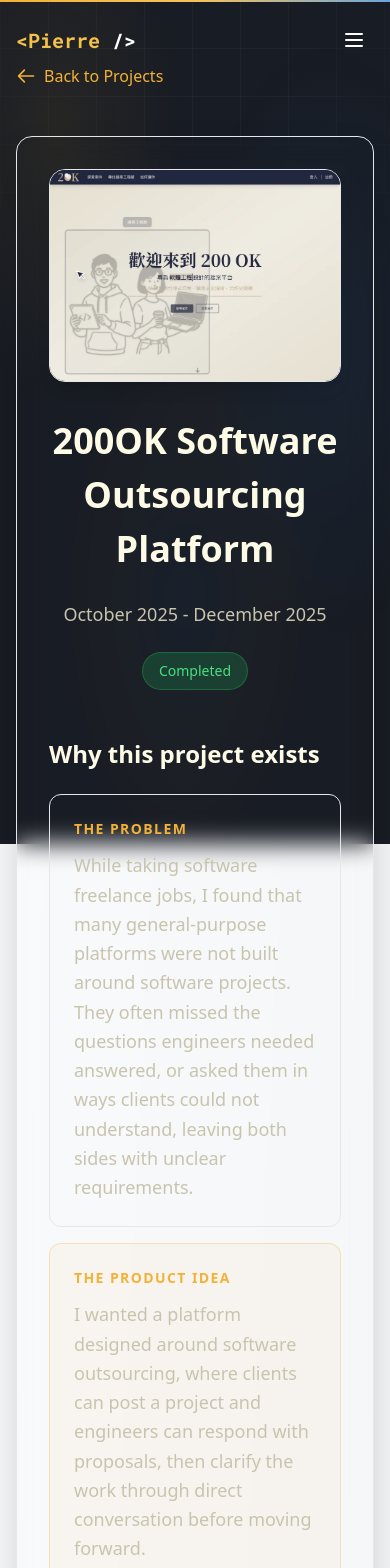
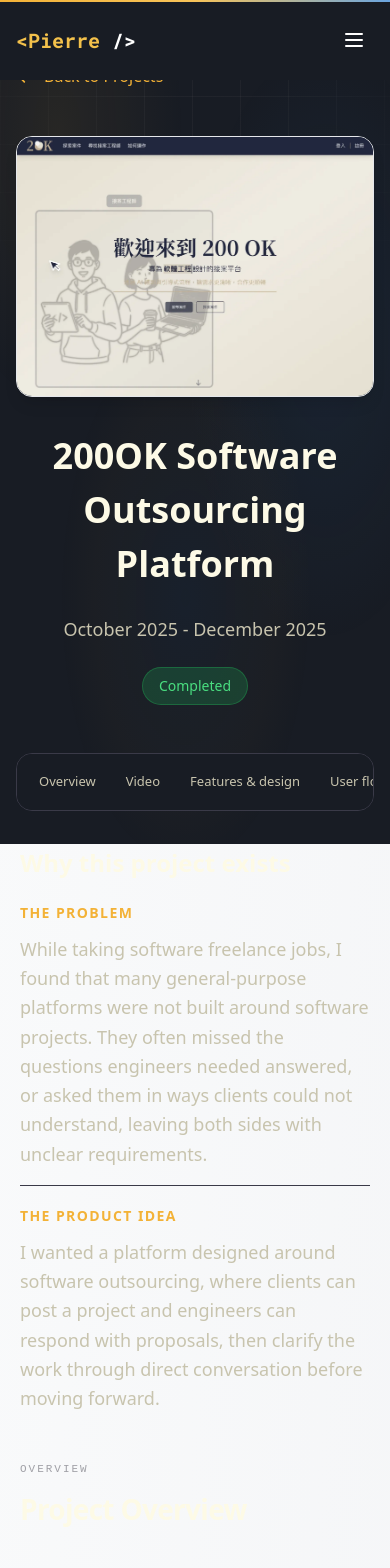
Before and after one commit to pierrechen2001/pierre-portfolio, a Next.js app: page /projects/200ok in a window 390 px wide. Shown: the top 1568 px of the page. Built offline with nearby package versions, Linux system fonts and the light colour scheme.

Commit message:
feat: organize project pages into cohesive reading sections

```diff
--- a/src/app/globals.css
+++ b/src/app/globals.css
@@ -318,3 +318,121 @@ body {
 .scrollbar-hide::-webkit-scrollbar {
   display: none;  /* Chrome, Safari and Opera */
 }
+
+/* Project detail: chapters share the site's palette and vary spacing and layout. */
+.project-detail-content { min-width: 0; }
+.project-section-nav {
+  position: sticky;
+  top: 68px;
+  z-index: 20;
+  display: flex;
+  gap: 6px;
+  overflow-x: auto;
+  padding: 10px;
+  margin: 0 0 48px;
+  border: 1px solid var(--border-color);
+  border-radius: 16px;
+  background: var(--background);
+}
+.project-section-nav a {
+  flex-shrink: 0;
+  padding: 10px 16px;
+  border-radius: 10px;
+  font-size: 14px;
+  color: var(--foreground-muted);
+  transition: background .2s, color .2s;
+}
+.project-section-nav a:hover, .project-section-nav a:focus-visible {
+  color: var(--foreground);
+  background: rgba(243, 178, 55, .10);
+}
+.project-introduction { padding: 16px 20px 0; }
+.project-context-item { padding: 0 20px 0 0; }
+.project-context-item + .project-context-item {
+  padding-left: 24px;
+  border-left: 1px solid var(--border-color);
+}
+.project-detail-section {
+  margin-bottom: 88px;
+  padding: 40px;
+  scroll-margin-top: 150px;
+}
+.project-section-plain { padding: 0; }
+.project-section-heading { margin-bottom: 36px; }
+.project-section-heading h2 {
+  font-size: clamp(28px, 3.2vw, 40px);
+  font-weight: 650;
+  letter-spacing: -.025em;
+  line-height: 1.25;
+}
+.project-section-eyebrow {
+  margin-bottom: 14px;
+  color: var(--text-muted);
+  font-family: ui-monospace, monospace;
+  font-size: 11px;
+  letter-spacing: .18em;
+}
+.project-overview-copy { max-width: 78ch; }
+.project-section-showcase, .project-section-gallery {
+  border-radius: 24px;
+  background: var(--background);
+  border: 1px solid var(--border-color);
+}
+.project-section-showcase .project-section-heading,
+.project-section-gallery .project-section-heading {
+  display: flex;
+  flex-direction: column;
+  align-items: center;
+  text-align: center;
+  margin-bottom: 40px;
+}
+.project-design-zone {
+  padding: 56px 20px 0;
+  border-top: 1px solid var(--border-color);
+}
+.project-design-zone #project-features-title {
+  font-size: clamp(28px, 3.2vw, 40px);
+  font-weight: 650;
+  letter-spacing: -.025em;
+}
+.project-design-zone .project-feature-card {
+  background: var(--background-alt);
+  border-color: var(--border-color);
+}
+.project-design-zone .project-feature-primary {
+  background: linear-gradient(125deg, rgba(243, 178, 55, .07), var(--background-alt) 60%);
+  border-color: rgba(243, 178, 55, .28);
+}
+.project-design-zone .project-feature-supporting {
+  background: transparent;
+  border: 0;
+  border-top: 1px solid var(--border-color);
+  border-radius: 0;
+}
+.project-section-flow {
+  padding: 56px 20px 0;
+  border-top: 1px solid var(--border-color);
+}
+.project-flow-step {
+  border-radius: 12px;
+  background: transparent;
+  border: 0;
+}
+.project-section-details { padding: 0 20px; margin-bottom: 64px; }
+.project-section-details .project-section-heading h2 { font-size: 28px; }
+.project-milestone { border-top: 1px solid var(--border-color); }
+.project-detail-page > header { background: var(--background); }
+@media (max-width: 767px) {
+  .project-section-nav { top: 65px; margin-bottom: 32px; }
+  .project-section-nav a { padding: 8px 12px; font-size: 13px; }
+  .project-detail-section { padding: 24px 20px; margin-bottom: 56px; }
+  .project-section-plain { padding: 0; }
+  .project-section-showcase, .project-section-gallery { border-radius: 20px; }
+  .project-introduction { padding: 4px; }
+  .project-context-item { padding: 0; }
+  .project-context-item + .project-context-item { padding: 20px 0 0; border-left: 0; border-top: 1px solid var(--border-color); }
+  .project-design-zone, .project-section-flow { padding: 36px 4px 0; }
+  .project-design-zone .project-feature-card { padding: 24px 20px; }
+  .project-section-details { padding: 0 4px; }
+  .project-section-details .project-section-heading h2 { font-size: 24px; }
+}
--- a/src/components/ProjectDetailClient.tsx
+++ b/src/components/ProjectDetailClient.tsx
@@ -7,12 +7,13 @@ import Footer from '@/components/Footer';
 import SiteBackground from '@/components/SiteBackground';
 import MediaCarousel from '@/components/MediaCarousel';
 import { motion } from 'framer-motion';
-import { EASE_OUT, Reveal, ScrollZoom } from '@/components/motion';
+import { EASE_OUT, Reveal } from '@/components/motion';
 import InteractiveIcon from '@/components/InteractiveIcon';
 import { useLanguage } from '@/contexts/LanguageContext';
 import { useEffect } from 'react';
 import type { Project } from '@/data/projects';
 import ProjectFeatureCards from '@/components/ProjectFeatureCards';
+import ProjectSection from '@/components/ProjectSection';
 
 interface ProjectProps {
   id: string;
@@ -22,6 +23,16 @@ interface ProjectProps {
 export default function ProjectDetailClient({ project, id }: ProjectProps) {
   const { t, language } = useLanguage();
   const userFlow = project.userFlow?.[language];
+  const hasImages = Boolean(project.galleryImages?.length);
+  const navigation = [
+    { id: 'overview', title: language === 'zh' ? '概述' : 'Overview' },
+    ...(project.youtubeVideoId ? [{ id: 'demo', title: language === 'zh' ? '影片' : 'Video' }] : []),
+    ...(!project.youtubeVideoId && hasImages ? [{ id: 'gallery', title: language === 'zh' ? '圖片' : 'Images' }] : []),
+    ...(project.features?.length ? [{ id: 'design', title: language === 'zh' ? '功能與設計' : 'Features & design' }] : []),
+    ...(userFlow?.length ? [{ id: 'flow', title: language === 'zh' ? '使用流程' : 'User flow' }] : []),
+    ...(project.youtubeVideoId && hasImages ? [{ id: 'gallery', title: language === 'zh' ? '圖片' : 'Images' }] : []),
+    { id: 'technology', title: language === 'zh' ? '技術與成果' : 'Technology & outcomes' },
+  ];
 
   const statusText = {
     completed: { zh: '已完成', en: 'Completed' },
@@ -74,9 +85,21 @@ export default function ProjectDetailClient({ project, id }: ProjectProps) {
     }
   }, [project.title, project.description, language]);
 
+  // Re-align deep links after the saved language changes the section heights.
+  useEffect(() => {
+    const frame = requestAnimationFrame(() => {
+      const sectionId = window.location.hash.slice(1);
+      const section = document.getElementById(sectionId);
+      if (section?.classList.contains('project-detail-section')) {
+        section.scrollIntoView({ block: 'start' });
+      }
+    });
+    return () => cancelAnimationFrame(frame);
+  }, [language, id]);
+
   return (
     <>
-      <div className="flex flex-col min-h-screen relative">
+      <div className="project-detail-page flex flex-col min-h-screen relative">
         {/* 添加結構化數據 */}
         <script
           type="application/ld+json"
@@ -112,7 +135,7 @@ export default function ProjectDetailClient({ project, id }: ProjectProps) {
             </Link>
 
             {/* 主要內容 */}
-            <div className="backdrop-blur-md bg-[var(--background-alt)]/60 rounded-2xl shadow-2xl border border-[var(--border-color)]/20 p-8 md:p-12">
+            <div className="project-detail-content">
 
               {/* 專案圖片 */}
               <motion.div initial={{ opacity: 0, scale: 0.94 }} animate={{ opacity: 1, scale: 1 }} transition={{ duration: 1.1, ease: EASE_OUT }} className="mb-8 md:mb-12 rounded-2xl overflow-hidden shadow-lg border border-[var(--border-color)]/10">
@@ -145,14 +168,21 @@ export default function ProjectDetailClient({ project, id }: ProjectProps) {
                 </div>
               </Reveal>
 
+              <nav className="project-section-nav" aria-label={language === 'zh' ? '專案頁面目錄' : 'Project sections'}>
+                {navigation.map(section => (
+                  <a key={section.id} href={`#${section.id}`}>{section.title}</a>
+                ))}
+              </nav>
+
+              <div className="project-introduction">
                 {/* 先交代產品要解決的問題與設計想法 */}
                 {project.productStory && (
-                <Reveal className="mb-12">
+                  <Reveal className="project-context mb-12">
                     <h2 className="text-2xl md:text-3xl font-bold mb-6 text-[var(--foreground)]">
                       {language === 'en' ? 'Why this project exists' : '為什麼做這個專案'}
                     </h2>
                     <div className="grid gap-4 md:grid-cols-2">
-                    <div className="rounded-xl border border-[var(--border-color)]/50 bg-[var(--background-alt)]/50 p-6">
+                      <div className="project-context-item">
                         <h3 className="mb-3 text-sm font-semibold tracking-widest text-primary uppercase">
                           {language === 'en' ? 'The problem' : '遇到的問題'}
                         </h3>
@@ -160,7 +190,7 @@ export default function ProjectDetailClient({ project, id }: ProjectProps) {
                           {project.productStory[language].problem}
                         </p>
                       </div>
-                    <div className="rounded-xl border border-primary/30 bg-primary/5 p-6">
+                      <div className="project-context-item">
                         <h3 className="mb-3 text-sm font-semibold tracking-widest text-primary uppercase">
                           {language === 'en' ? 'The product idea' : '產品想法'}
                         </h3>
@@ -173,32 +203,40 @@ export default function ProjectDetailClient({ project, id }: ProjectProps) {
                 )}
 
                 {/* 專案概述 */}
-              <Reveal className="mb-12">
-                <h2 className="text-2xl md:text-3xl font-bold mb-6 text-[var(--foreground)]">
-                  {language === 'en' ? 'Project Overview' : '專案概述'}
-                </h2>
-                <div className="text-[var(--foreground-muted)] leading-relaxed space-y-4">
+                <ProjectSection id="overview" title={language === 'en' ? 'Project Overview' : '專案概述'} eyebrow="OVERVIEW">
+                  <div className="project-overview-copy text-[var(--foreground-muted)] leading-relaxed space-y-4">
                     {project.fullDescription[language].split('\n').map(paragraph => paragraph.trim()).filter(Boolean).map((paragraph, i) => (
                       <p key={i} className="text-lg">
                         {renderMarkdown(paragraph)}
                       </p>
                     ))}
                   </div>
-              </Reveal>
+                </ProjectSection>
+
+              </div>
+
+              {project.youtubeVideoId && (
+                <ProjectSection id="demo" title={language === 'zh' ? '影片展示' : 'Video Showcase'} eyebrow="WATCH IT IN ACTION" tone="showcase">
+                  <MediaCarousel youtubeVideoId={project.youtubeVideoId} youtubeIsShort={project.youtubeIsShort} projectTitle={project.title[language]} />
+                </ProjectSection>
+              )}
+
+              {!project.youtubeVideoId && hasImages && (
+                <ProjectSection id="gallery" title={language === 'zh' ? '圖片展示' : 'Image Showcase'} eyebrow="PRODUCT GALLERY" tone="gallery">
+                  <MediaCarousel galleryImages={project.galleryImages} projectTitle={project.title[language]} />
+                </ProjectSection>
+              )}
 
               {project.features && project.features.length > 0 && (
                 <ProjectFeatureCards features={project.features} language={language} />
               )}
 
               {userFlow && (
-                <Reveal className="mb-12">
-                  <h2 className="text-2xl md:text-3xl font-bold mb-6 text-[var(--foreground)]">
-                    {language === 'en' ? 'How it works' : '使用流程'}
-                  </h2>
+                <ProjectSection id="flow" title={language === 'en' ? 'How it works' : '使用流程'} eyebrow="THE USER JOURNEY" tone="flow">
                   <ol className="flex flex-col gap-2 lg:flex-row lg:gap-0" aria-label={language === 'en' ? 'Product use flow' : '產品使用流程'}>
                     {userFlow.map((step, index) => (
                       <li key={index} className="flex min-w-0 flex-1 flex-col items-center lg:flex-row">
-                        <div className="flex w-full flex-1 items-start gap-3 rounded-xl border border-[var(--border-color)]/50 bg-[var(--background-alt)]/50 p-4 lg:min-h-36 lg:flex-col">
+                        <div className="project-flow-step flex w-full flex-1 items-start gap-3 p-4 lg:min-h-36 lg:flex-col">
                           <span className="flex h-8 w-8 shrink-0 items-center justify-center rounded-full bg-primary/20 text-sm font-bold text-primary" aria-hidden="true">
                             {index + 1}
                           </span>
@@ -212,31 +250,17 @@ export default function ProjectDetailClient({ project, id }: ProjectProps) {
                       </li>
                     ))}
                   </ol>
-                </Reveal>
+                </ProjectSection>
               )}
 
-              {/* 專案媒體展示 */}
-              {(project.youtubeVideoId || (project.galleryImages && project.galleryImages.length > 0)) && (
-                <Reveal className="mb-12">
-                  <h2 className="text-2xl md:text-3xl font-bold mb-6 text-[var(--foreground)]">
-                    {language === 'en' ? 'Project Media' : '專案展示'}
-                  </h2>
-                  <ScrollZoom>
-                  <MediaCarousel
-                    youtubeVideoId={project.youtubeVideoId}
-                    youtubeIsShort={project.youtubeIsShort}
-                    galleryImages={project.galleryImages}
-                    projectTitle={project.title[language]}
-                  />
-                  </ScrollZoom>
-                </Reveal>
+              {project.youtubeVideoId && hasImages && (
+                <ProjectSection id="gallery" title={language === 'zh' ? '介面與產品畫面' : 'Interface & Product Screens'} eyebrow="A CLOSER LOOK" tone="gallery">
+                  <MediaCarousel galleryImages={project.galleryImages} projectTitle={project.title[language]} />
+                </ProjectSection>
               )}
 
               {/* 使用技術 */}
-              <Reveal className="mb-12">
-                <h2 className="text-2xl md:text-3xl font-bold mb-6 text-[var(--foreground)]">
-                  {t('technologies_used')}
-                </h2>
+              <ProjectSection id="technology" title={t('technologies_used')} eyebrow="BUILT WITH" tone="details">
                 <div className="flex flex-wrap gap-3">
                   {project.skills.map((skill) => (
                     <span
@@ -247,14 +271,11 @@ export default function ProjectDetailClient({ project, id }: ProjectProps) {
                     </span>
                   ))}
                 </div>
-              </Reveal>
+              </ProjectSection>
 
               {/* 專案里程碑 */}
               {project.milestones && (
-                <Reveal className="mb-12">
-                  <h2 className="text-2xl md:text-3xl font-bold mb-8 text-[var(--foreground)]">
-                    {language === 'en' ? 'Project Milestones' : '專案里程碑'}
-                  </h2>
+                <ProjectSection id="milestones" title={language === 'en' ? 'Project Milestones' : '專案里程碑'} eyebrow="EXPERIENCE & OUTCOMES" tone="details">
                   <div className="grid gap-6 md:grid-cols-2">
                     {project.milestones[language].map((milestone, index) => {
                       const typeColors = {
@@ -272,12 +293,12 @@ export default function ProjectDetailClient({ project, id }: ProjectProps) {
                       return (
                         <div
                           key={index}
-                          className={`group p-6 rounded-xl border-2 bg-[var(--background-alt)]/40 backdrop-blur-sm ${typeColors[milestone.type]} transition-all duration-300 hover:shadow-lg motion-safe:hover:-translate-y-1 hover:bg-[var(--background-alt)]/60`}
+                          className={`project-milestone p-5 ${typeColors[milestone.type]}`}
                         >
                           <div className="flex items-start space-x-4">
                             <InteractiveIcon name={milestone.icon ?? 'target'} />
                             <div className="flex-1">
-                              <div className="flex items-center justify-between mb-3">
+                              <div className="flex flex-wrap items-center justify-between gap-2 mb-3">
                                 <h3 className="text-lg font-semibold text-[var(--foreground)]">
                                   {milestone.title}
                                 </h3>
@@ -294,7 +315,7 @@ export default function ProjectDetailClient({ project, id }: ProjectProps) {
                       );
                     })}
                   </div>
-                </Reveal>
+                </ProjectSection>
               )}
 
               {/* 連結按鈕 */}
--- /dev/null
+++ b/src/components/ProjectSection.tsx
@@ -0,0 +1,19 @@
+import type { ReactNode } from 'react';
+
+export default function ProjectSection({ id, title, eyebrow, tone = 'plain', children }: {
+  id: string;
+  title: string;
+  eyebrow: string;
+  tone?: 'plain' | 'showcase' | 'flow' | 'gallery' | 'details';
+  children: ReactNode;
+}) {
+  return (
+    <section id={id} aria-labelledby={`${id}-title`} className={`project-detail-section project-section-${tone}`}>
+      <header className="project-section-heading">
+        <p className="project-section-eyebrow">{eyebrow}</p>
+        <h2 id={`${id}-title`}>{title}</h2>
+      </header>
+      {children}
+    </section>
+  );
+}
```
Also changed, not shown: src/components/ProjectFeatureCards.tsx (+5 -5 lines). Lines whose indentation alone changed are shown as unchanged.
